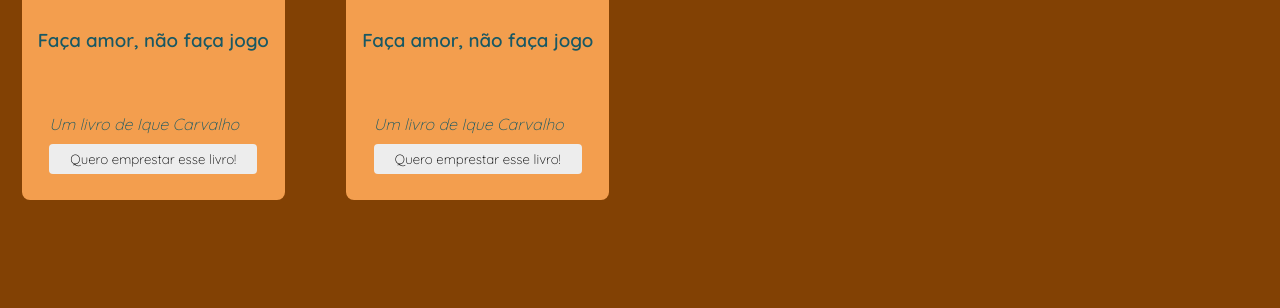
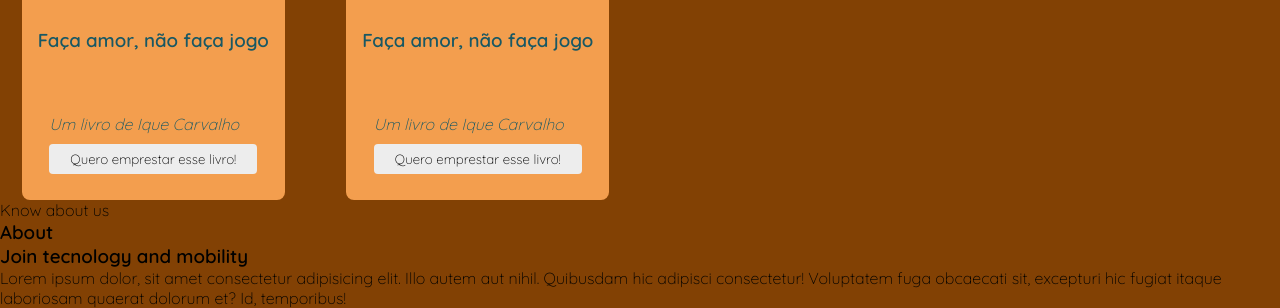
Before and after one commit to naiarar/Empresta-, a Django app: page / in a window 1280 px wide. Shown: the part 1449-1757 px from the top of the page. Before the commit the page ends 1649 px from the top, so only its background shows below. Run offline with Django 4.2, Linux system fonts and the light colour scheme.

Commit message:
inseri o about

```diff
--- a/index/templates/index.html
+++ b/index/templates/index.html
@@ -105,6 +105,25 @@
             </div>
 
         </section>
+        <section class="about" id="about">
+            <div class="content">
+                <div class="titlw-wrapper-about">
+                    <p>Know about us</p>
+                    <h3>About</h3>
+                </div>
+                <div class="about-content">
+                    <div class="left">
+                        <div class="img" src="/media/biblioteca.png"></div>
+                    </div>
+                    <div class="right">
+                        <h3>Join tecnology and mobility</h3>
+                        <p>Lorem ipsum dolor, sit amet consectetur adipisicing elit. Illo autem aut nihil. Quibusdam hic
+                            adipisci consectetur! Voluptatem fuga obcaecati sit, excepturi hic fugiat itaque laboriosam
+                            quaerat dolorum et? Id, temporibus!</p>
+                    </div>
+                </div>
+            </div>
+        </section>
     </main>
 
 </body>
```
